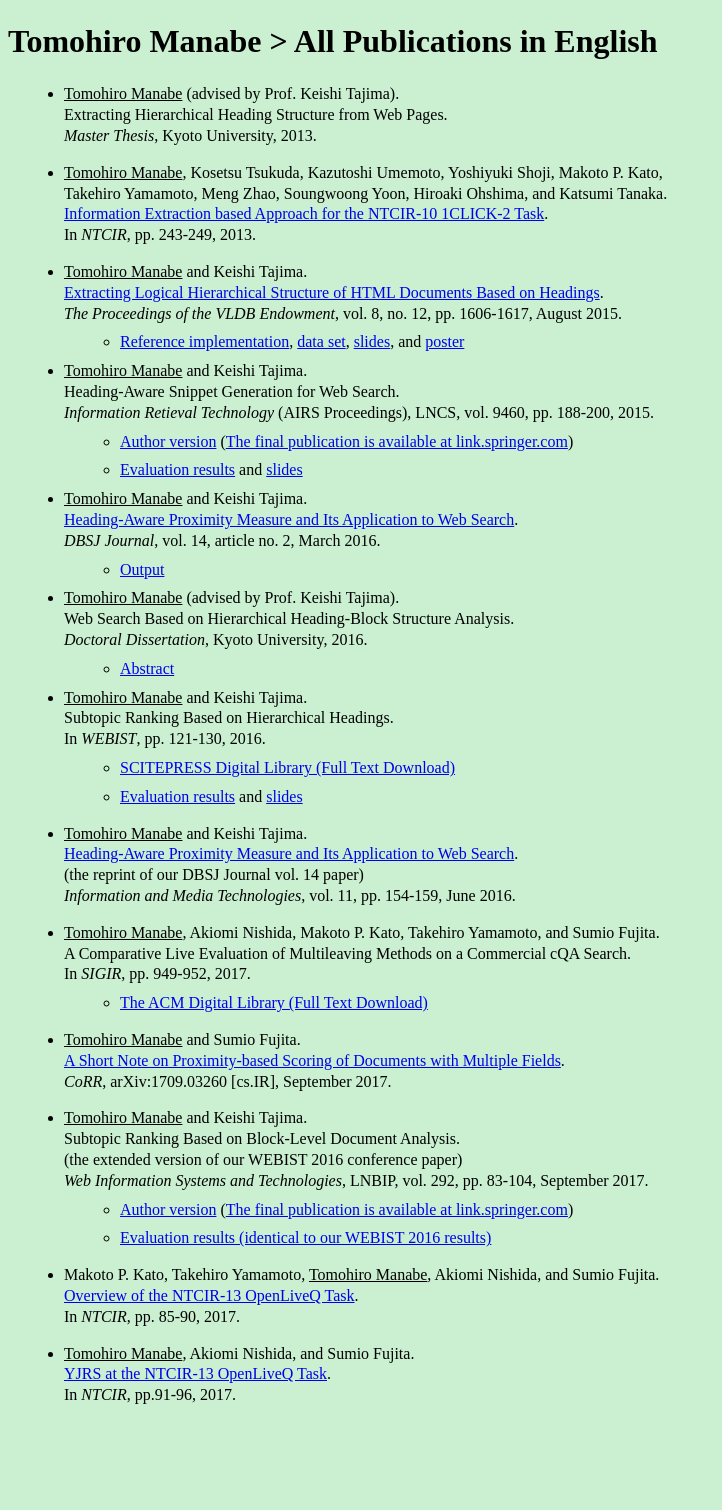
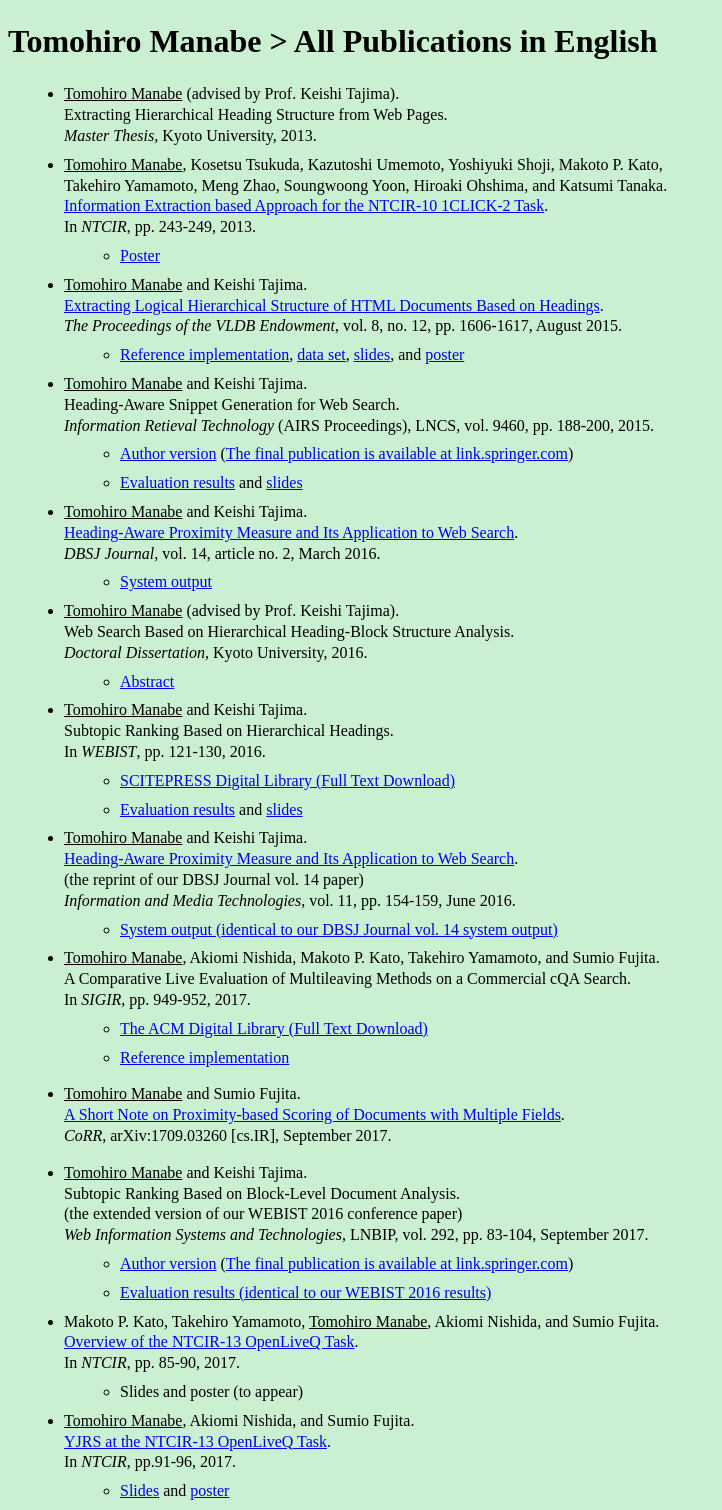
Before and after one commit to tmanabe/tmanabe.github.io, a Jekyll site: the page built from papers.md, in a window 1280 px wide. Shown: the whole page, without its empty margins (0-722 px from the left). Built offline with Jekyll 4.4.1, drawn with Linux system fonts in a browser that asks for light colours; before the commit the page ends 1414 px from its top, so only the background shows below that.

Commit message:
15th commit

```diff
--- a/_data/papers.yml
+++ b/_data/papers.yml
@@ -3,6 +3,7 @@
     Takehiro Yamamoto, Meng Zhao, Soungwoong Yoon, Hiroaki Ohshima, and Katsumi Tanaka.<br />
     [Information Extraction based Approach for the NTCIR-10 1CLICK-2 Task](http://research.nii.ac.jp/ntcir/workshop/OnlineProceedings10/pdf/NTCIR/1CLICK/07-NTCIR10-1CLICK-TomohiroM.pdf).<br />
     In _NTCIR_, pp. 243-249, 2013.
+          *   [Poster](http://research.nii.ac.jp/ntcir/workshop/OnlineProceedings10/pdf/NTCIR/1CLICK/07-NTCIR10-1CLICK-ManabeT_poster.pdf)
 vldb15: >
     <u>Tomohiro Manabe</u> and Keishi Tajima.<br />
     [Extracting Logical Hierarchical Structure of HTML Documents Based on Headings](http://www.vldb.org/pvldb/vol8/p1606-manabe.pdf).<br />
@@ -18,7 +19,7 @@
     <u>Tomohiro Manabe</u> and Keishi Tajima.<br />
     [Heading-Aware Proximity Measure and Its Application to Web Search](http://dbsj.org/wp-content/uploads/2016/02/DBSJ14_e_02.pdf).<br />
     _DBSJ Journal_, vol. 14, article no. 2, March 2016.
-          *   [Output](https://github.com/tmanabe/DBSJ16-output)
+          *   [System output](https://github.com/tmanabe/DBSJ16-output)
 webist16: >
     <u>Tomohiro Manabe</u> and Keishi Tajima.<br />
     Subtopic Ranking Based on Hierarchical Headings.<br />
@@ -30,11 +31,13 @@
     [Heading-Aware Proximity Measure and Its Application to Web Search](https://www.jstage.jst.go.jp/article/imt/11/0/11_154/_pdf).<br />
     (the reprint of our DBSJ Journal vol. 14 paper)<br />
     _Information and Media Technologies_, vol. 11, pp. 154-159, June 2016.
+          *   [System output (identical to our DBSJ Journal vol. 14 system output)](https://github.com/tmanabe/DBSJ16-output)
 sigir17: >
     <u>Tomohiro Manabe</u>, Akiomi Nishida, Makoto P. Kato, Takehiro Yamamoto, and Sumio Fujita.<br />
     A Comparative Live Evaluation of Multileaving Methods on a Commercial cQA Search.<br />
     In _SIGIR_, pp. 949-952, 2017.
           *   [The ACM Digital Library (Full Text Download)](https://doi.org/10.1145/3077136.3080687)
+          *   [Reference implementation](https://github.com/mpkato/interleaving)
 arxiv17: >
     <u>Tomohiro Manabe</u> and Sumio Fujita.<br />
     [A Short Note on Proximity-based Scoring of Documents with Multiple Fields](https://arxiv.org/pdf/1709.03260).<br />
@@ -50,7 +53,9 @@
     Makoto P. Kato, Takehiro Yamamoto, <u>Tomohiro Manabe</u>, Akiomi Nishida, and Sumio Fujita.<br />
     [Overview of the NTCIR-13 OpenLiveQ Task](http://research.nii.ac.jp/ntcir/workshop/OnlineProceedings13/pdf/ntcir/01-NTCIR13-OV-OPENLIVEQ-KatoM.pdf).<br />
     In _NTCIR_, pp. 85-90, 2017.
+         *   Slides and poster (to appear)
 ntcir171: >
     <u>Tomohiro Manabe</u>, Akiomi Nishida, and Sumio Fujita.<br />
     [YJRS at the NTCIR-13 OpenLiveQ Task](http://research.nii.ac.jp/ntcir/workshop/OnlineProceedings13/pdf/ntcir/02-NTCIR13-OPENLIVEQ-ManabeT.pdf).<br />
     In _NTCIR_, pp.91-96, 2017.
+         *   [Slides](http://research.nii.ac.jp/ntcir/workshop/OnlineProceedings13/pdf/ntcir/02-NTCIR13-OPENLIVEQ-ManabeT-slides.pdf) and [poster](http://research.nii.ac.jp/ntcir/workshop/OnlineProceedings13/pdf/ntcir/02-NTCIR13-OPENLIVEQ-ManabeT-poster.pdf)
```
Also changed, not shown: index-jp.md (+1 -1 lines), index.md (+1 -1 lines).
